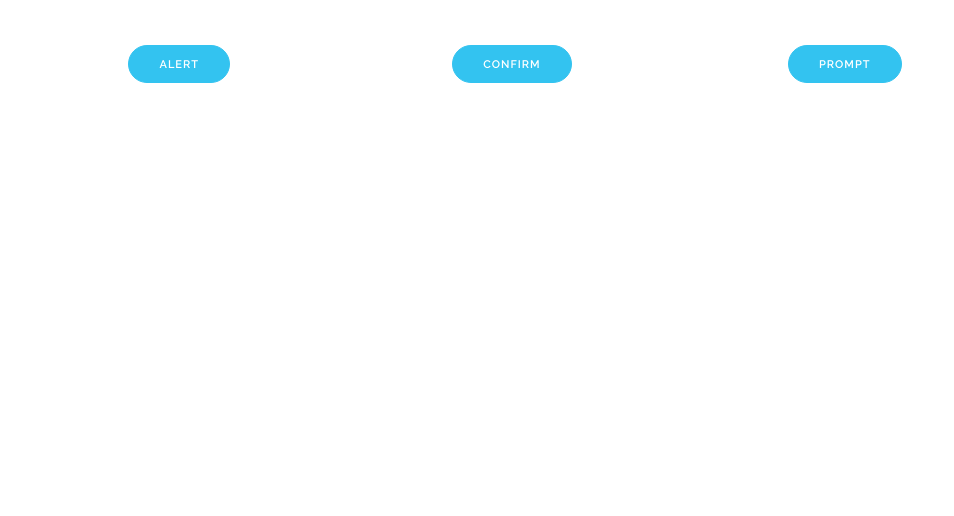
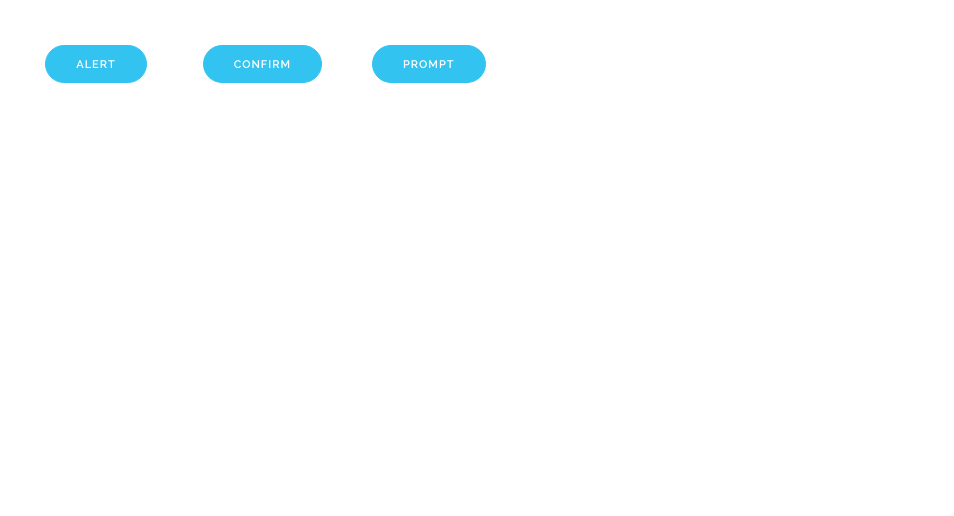
Before and after one commit to lkannan/automationTestWebsite, a plain HTML site: page alerts.html in a window 1280 px wide. Shown: the part 284-800 px from the top of the page, without its empty margins (128-1082 px from the left). Drawn offline with nearby package versions, Linux system fonts and the light colour scheme.

Commit message:
alert page

```diff
--- a/alerts.html
+++ b/alerts.html
@@ -59,13 +59,13 @@
         </div>
         <br /><br />
         <div class="row">
-          <div class="four columns">
+          <div class="two columns">
             <a class="button button-primary" onclick="fnAlert()">Alert</a>
           </div>
-          <div class="four columns">
+          <div class="two columns">
             <a class="button button-primary" onclick="fnConfirm()">Confirm</a>
           </div>
-          <div class="four columns">
+          <div class="two columns">
             <a class="button button-primary" onclick="fnPrompt()">Prompt</a>
           </div>
         </div>
```
